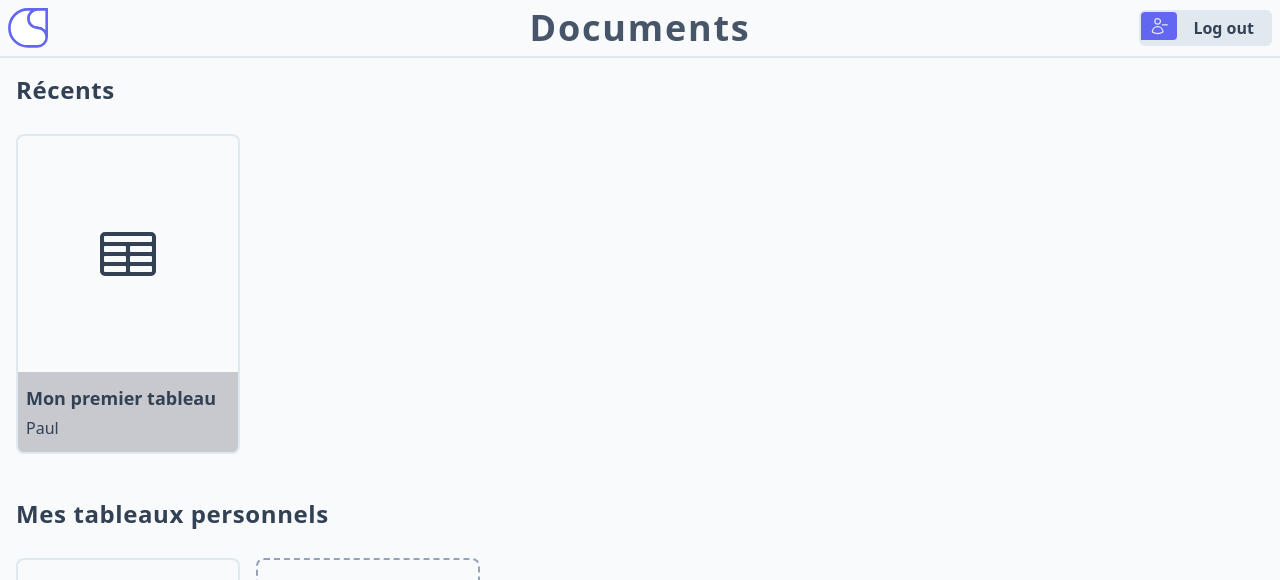
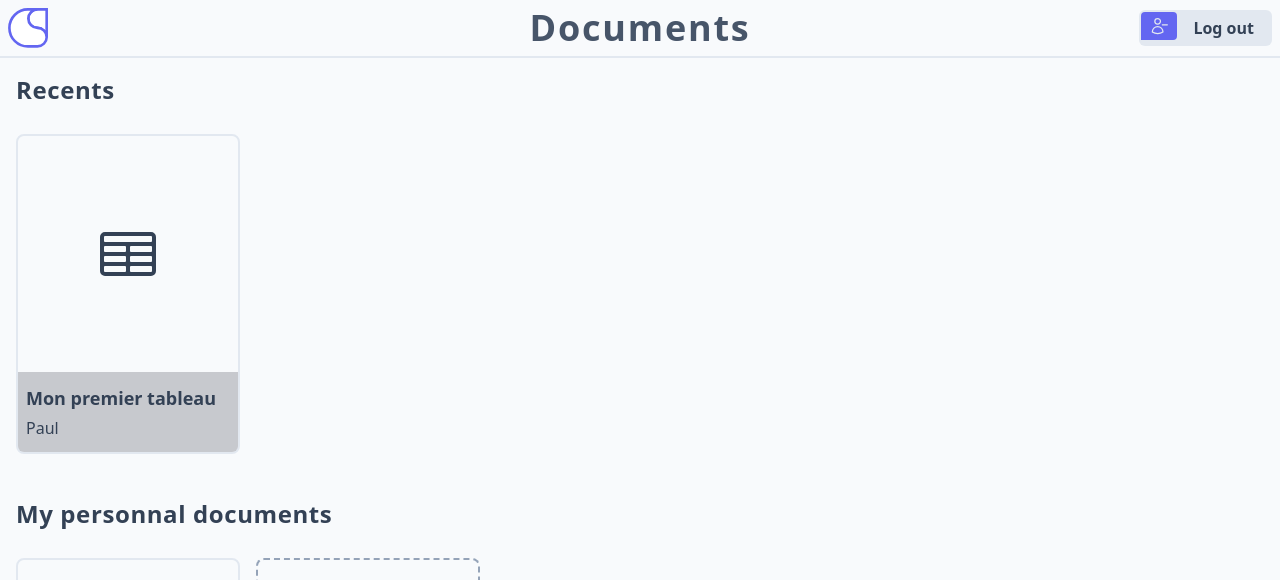
Before and after one commit to ActxLeToucan/CharlySheet, a Vue app in the folder frontend/: page /my in a window 1280 px wide. Shown: the top 580 px of the page. Built offline with nearby package versions, Linux system fonts and the light colour scheme; no server answers.

Commit message:
Added translations for /my page

```diff
--- a/frontend/public/langs/en/my.json
+++ b/frontend/public/langs/en/my.json
@@ -1,3 +1,6 @@
 {
-    "Documents": "Documents"
+    "Documents": "Documents",
+    "Recent": "Recents",
+    "Personnal": "My personnal documents",
+    "Shared": "Documents shared with me"
 }
--- a/frontend/public/langs/fr/my.json
+++ b/frontend/public/langs/fr/my.json
@@ -1,3 +1,6 @@
 {
-    "Documents": "Documents"
+    "Documents": "Tableaux",
+    "Recent": "Récents",
+    "Personnal": "Mes tableaux personnels",
+    "Shared": "Tableaux partagés avec moi"
 }
--- a/frontend/src/views/My.vue
+++ b/frontend/src/views/My.vue
@@ -10,7 +10,7 @@
                     :style="'animation-delay: '+index+'00ms;'"
                 >
                     <p class="text-2xl font-semibold tracking-wide">
-                        {{ categ.name }}
+                        <get-text :context="categ.name" />
                     </p>
                     <div class="flex w-full overflow-auto">
                         <div class="flex w-fit space-x-4 py-3">
@@ -33,10 +33,12 @@ import CompNavbar from '../components/CompNavbar.vue';
 import CompDoccard from '../components/CompDoccard.vue';
 import CompNewdoccard from '../components/CompNewdoccard.vue';
 import User from '../models/User';
+import Lang from '../scripts/Lang';
+import GetText from '../components/text/GetText.vue';
 
 const categs = [
     {
-        name: 'Récents',
+        name: Lang.CreateTranslationContext('my', 'Recent'),
         docs: [
             {
                 id: 1,
@@ -49,7 +51,7 @@ const categs = [
         ]
     },
     {
-        name: 'Mes tableaux personnels',
+        name: Lang.CreateTranslationContext('my', 'Personnal'),
         docs: [
             {
                 id: 1,
@@ -63,7 +65,7 @@ const categs = [
         showNewCard: true
     },
     {
-        name: 'Tableaux partagés avec moi',
+        name: Lang.CreateTranslationContext('my', 'Shared'),
         docs: [
             {
                 id: 2,
@@ -98,7 +100,8 @@ export default {
     components: {
         CompNavbar,
         CompDoccard,
-        CompNewdoccard
+        CompNewdoccard,
+        GetText
     },
     data() {
         return {
```
